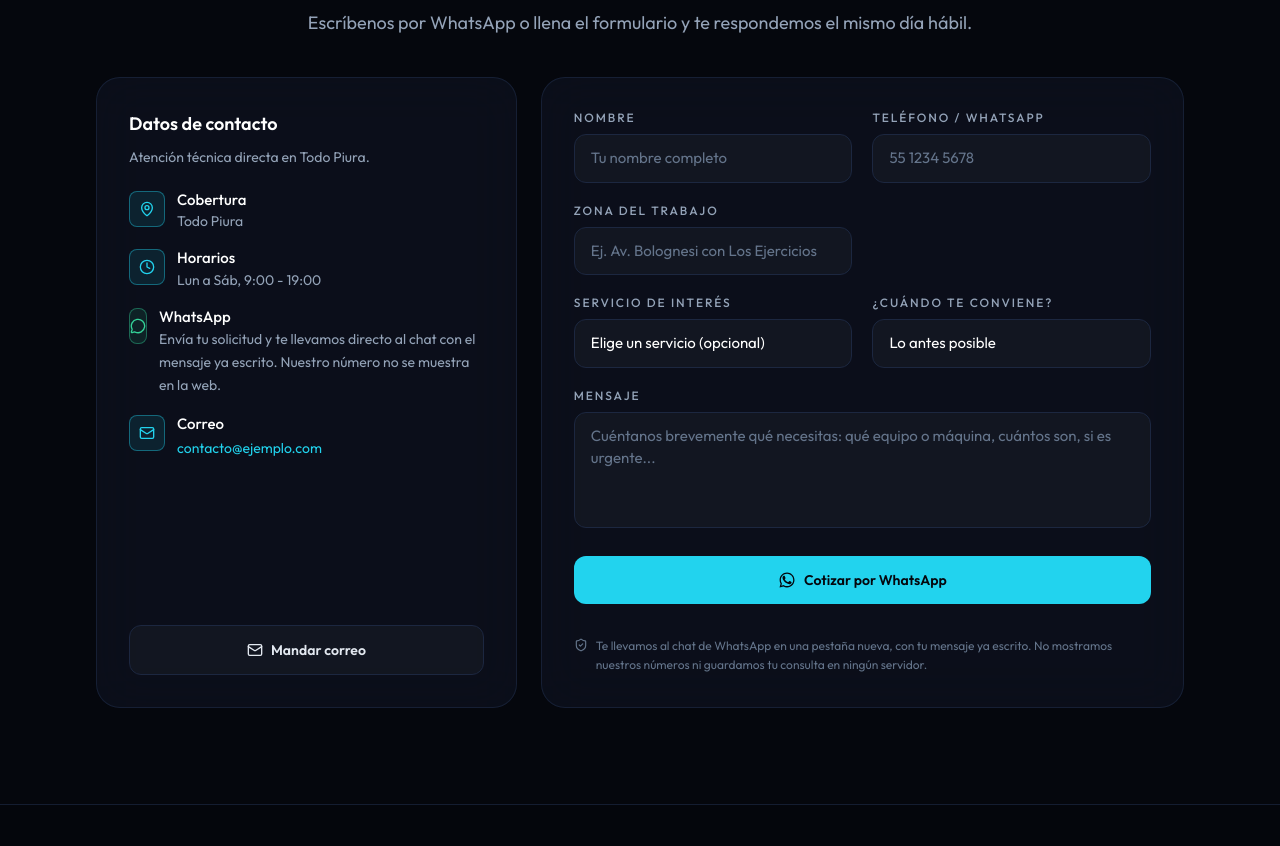
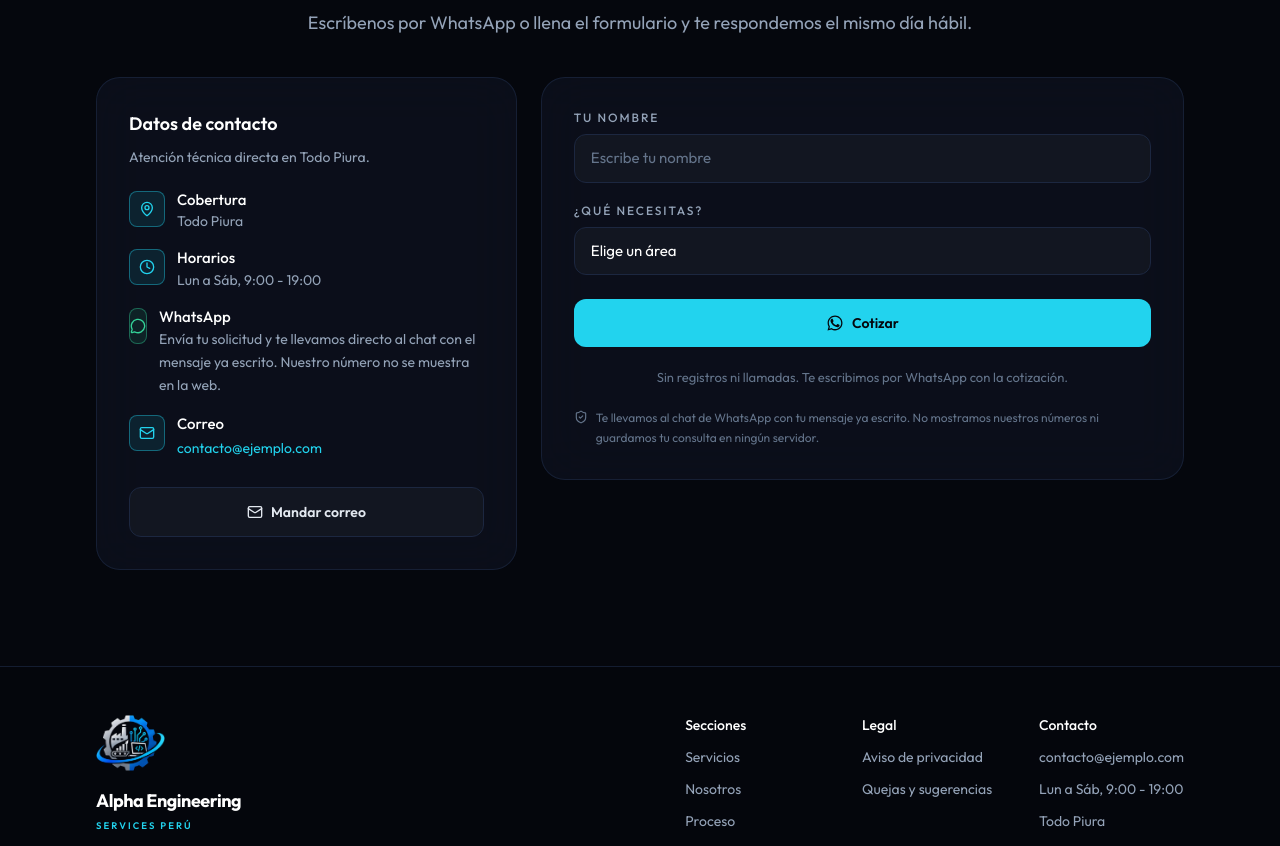
Before and after one commit to carrionpelota123/Alpha-Engineering-services-Per-, a React (Vite) app: page / in a window 1280 px wide. Shown: the part 5566-6412 px from the top of the page. Built offline with nearby package versions, Linux system fonts and the light colour scheme.

Commit message:
refactor: formulario reducido a nombre y area

```diff
--- a/src/components/Contact.tsx
+++ b/src/components/Contact.tsx
@@ -17,20 +17,8 @@ type Status = 'idle' | 'sending' | 'sent' | 'error'
 
 type Fields = {
   nombre: string
-  telefono: string
-  zona: string
   servicio: string
-  momento: string
-  mensaje: string
 }
-
-const momentos = [
-  'Lo antes posible',
-  'Hoy en la mañana',
-  'Hoy en la tarde',
-  'Mañana por la mañana',
-  'La próxima semana',
-]
 
 export function Contact() {
   const [status, setStatus] = useState<Status>('idle')
@@ -60,11 +48,7 @@ export function Contact() {
 
     const fields: Fields = {
       nombre: String(data.get('nombre') ?? '').trim(),
-      telefono: String(data.get('telefono') ?? '').trim(),
-      zona: String(data.get('zona') ?? '').trim(),
       servicio: String(data.get('servicio') ?? '').trim(),
-      momento: String(data.get('momento') ?? '').trim(),
-      mensaje: String(data.get('mensaje') ?? '').trim(),
     }
 
     // Sin correo configurado: se abre el chat con el mensaje ya escrito
@@ -202,60 +186,34 @@ export function Contact() {
                 </div>
               )}
 
-              <div className="grid gap-5 sm:grid-cols-2">
               <div className="flex flex-col gap-2">
                 <label htmlFor="nombre" className="text-xs font-medium uppercase tracking-[0.16em] text-slate-400">
-                    Nombre
+                  Tu nombre
                 </label>
                 <input
                   id="nombre"
                   name="nombre"
                   required
                   autoComplete="name"
-                    placeholder="Tu nombre completo"
+                  placeholder="Escribe tu nombre"
                   className="w-full rounded-xl border border-edge bg-white/[0.03] px-4 py-3 text-[15px] text-white placeholder:text-slate-500 outline-none transition-colors focus:border-cyan/60 focus:bg-white/[0.06]"
                 />
               </div>
-                <div className="flex flex-col gap-2">
-                  <label htmlFor="telefono" className="text-xs font-medium uppercase tracking-[0.16em] text-slate-400">
-                    Teléfono / WhatsApp
-                  </label>
-                  <input
-                    id="telefono"
-                    name="telefono"
-                    required
-                    autoComplete="tel"
-                    placeholder="55 1234 5678"
-                    className="w-full rounded-xl border border-edge bg-white/[0.03] px-4 py-3 text-[15px] text-white placeholder:text-slate-500 outline-none transition-colors focus:border-cyan/60 focus:bg-white/[0.06]"
-                  />
-                </div>
-                <div className="flex flex-col gap-2">
-                  <label htmlFor="zona" className="text-xs font-medium uppercase tracking-[0.16em] text-slate-400">
-                    Zona del trabajo
-                  </label>
-                  <input
-                    id="zona"
-                    name="zona"
-                    placeholder="Ej. Av. Bolognesi con Los Ejercicios"
-                    className="w-full rounded-xl border border-edge bg-white/[0.03] px-4 py-3 text-[15px] text-white placeholder:text-slate-500 outline-none transition-colors focus:border-cyan/60 focus:bg-white/[0.06]"
-                  />
-                </div>
-              </div>
 
-              <div className="grid gap-5 sm:grid-cols-2">
               <div className="flex flex-col gap-2">
                 <label htmlFor="servicio" className="text-xs font-medium uppercase tracking-[0.16em] text-slate-400">
-                    Servicio de interés
+                  ¿Qué necesitas?
                 </label>
                 <select
                   ref={serviceRef}
                   id="servicio"
                   name="servicio"
+                  required
                   defaultValue=""
                   className="w-full appearance-none rounded-xl border border-edge bg-white/[0.03] px-4 py-3 text-[15px] text-white outline-none transition-colors focus:border-cyan/60 focus:bg-white/[0.06]"
                 >
                   <option value="" className="bg-panel">
-                      Elige un servicio (opcional)
+                    Elige un área
                   </option>
                   {serviceOptions.map((opt) => (
                     <option key={opt} value={opt} className="bg-panel">
@@ -264,43 +222,11 @@ export function Contact() {
                   ))}
                 </select>
               </div>
-                <div className="flex flex-col gap-2">
-                  <label htmlFor="momento" className="text-xs font-medium uppercase tracking-[0.16em] text-slate-400">
-                    ¿Cuándo te conviene?
-                  </label>
-                  <select
-                    id="momento"
-                    name="momento"
-                    defaultValue="Lo antes posible"
-                    className="w-full appearance-none rounded-xl border border-edge bg-white/[0.03] px-4 py-3 text-[15px] text-white outline-none transition-colors focus:border-cyan/60 focus:bg-white/[0.06]"
-                  >
-                    {momentos.map((m) => (
-                      <option key={m} value={m} className="bg-panel">
-                        {m}
-                      </option>
-                    ))}
-                  </select>
-                </div>
-              </div>
-
-              <div className="flex flex-col gap-2">
-                <label htmlFor="mensaje" className="text-xs font-medium uppercase tracking-[0.16em] text-slate-400">
-                  Mensaje
-                </label>
-                <textarea
-                  id="mensaje"
-                  name="mensaje"
-                  rows={4}
-                  required
-                  placeholder="Cuéntanos brevemente qué necesitas: qué equipo o máquina, cuántos son, si es urgente..."
-                  className="w-full resize-none rounded-xl border border-edge bg-white/[0.03] px-4 py-3 text-[15px] text-white placeholder:text-slate-500 outline-none transition-colors focus:border-cyan/60 focus:bg-white/[0.06]"
-                />
-              </div>
 
               <button
                 type="submit"
                 disabled={status === 'sending'}
-                className="btn-primary mt-2 w-full justify-center disabled:cursor-not-allowed disabled:opacity-70"
+                className="btn-primary mt-1 w-full justify-center disabled:cursor-not-allowed disabled:opacity-70"
               >
                 {status === 'sending' ? (
                   <>
@@ -310,21 +236,25 @@ export function Contact() {
                 ) : hasEmailRoute ? (
                   <>
                     <Send className="h-[18px] w-[18px]" />
-                    Enviar mensaje
+                    Cotizar
                   </>
                 ) : (
                   <>
                     <WhatsappLogo className="h-[18px] w-[18px]" />
-                    Cotizar por WhatsApp
+                    Cotizar
                   </>
                 )}
               </button>
 
-              <p className="mt-3 flex items-start gap-2 text-[12px] leading-relaxed text-slate-500">
+              <p className="text-center text-[13px] leading-relaxed text-slate-500">
+                Sin registros ni llamadas. Te escribimos por WhatsApp con la cotización.
+              </p>
+
+              <p className="flex items-start gap-2 text-[12px] leading-relaxed text-slate-500">
                 <ShieldCheck className="mt-0.5 h-3.5 w-3.5 shrink-0" />
                 {hasEmailRoute
                   ? 'Usamos tus datos solo para responderte. No los compartimos con terceros. Consulta el aviso de privacidad en el pie de página.'
-                  : 'Te llevamos al chat de WhatsApp en una pestaña nueva, con tu mensaje ya escrito. No mostramos nuestros números ni guardamos tu consulta en ningún servidor.'}
+                  : 'Te llevamos al chat de WhatsApp con tu mensaje ya escrito. No mostramos nuestros números ni guardamos tu consulta en ningún servidor.'}
               </p>
             </form>
           </motion.div>
```
Lines whose indentation alone changed are shown as unchanged.
